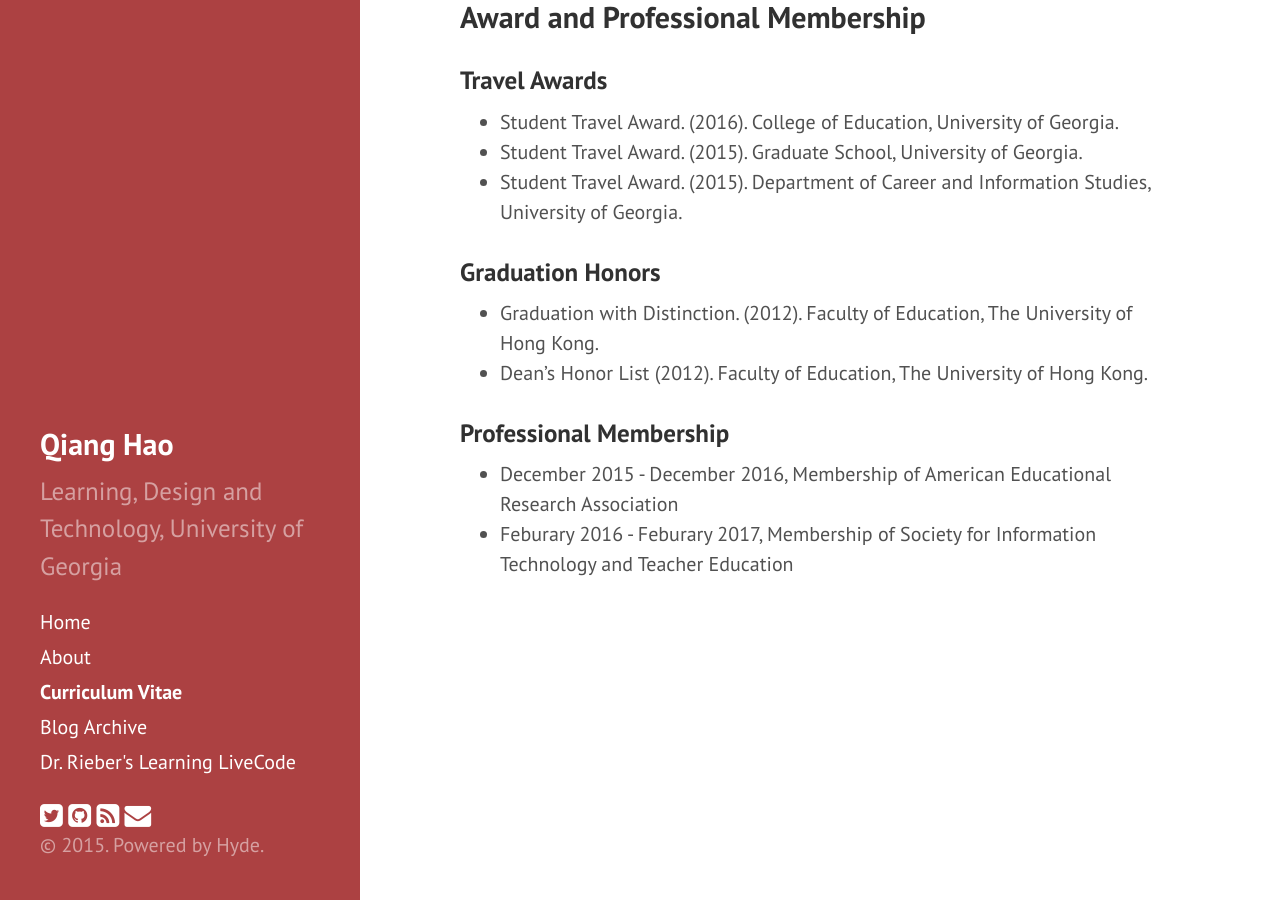
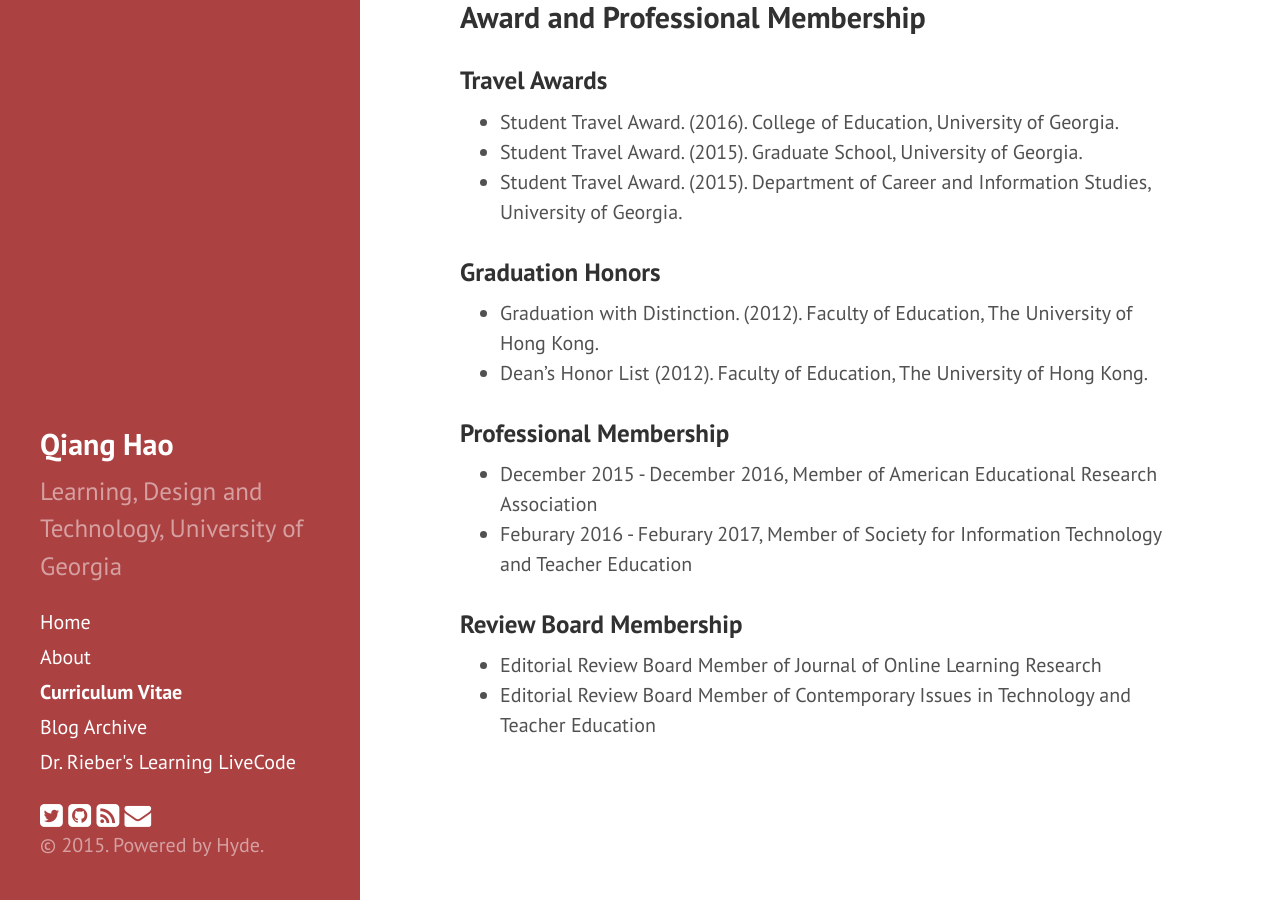
Before and after one commit to Neo-Hao/neo-hao.github.io, a Jekyll site: the page built from cv.md, in a window 1280 px wide and 900 px high, scrolled down 4541 px. Built offline with Jekyll 4.4.1, drawn with Linux system fonts in a browser that asks for light colours; nearby versions of some CDN libraries; Markdown is read by kramdown in place of the engine named in the settings; some of the changed text lies outside the part shown.

Commit message:
Review board membership

```diff
--- a/cv.md
+++ b/cv.md
@@ -60,7 +60,7 @@ title: Curriculum Vitae
 
 * Lu, J., & Hao, Q. (2014). What factors impact on primary school students’ online engagement for learning and entertainment at home. Journal of Computers in Education, 1-18.
 
-### Manuscripts under review
+### Manuscripts under Review
 
 * Hao, Q., Branch, M. R., & Jensen, L. (2015). The Effect of Precommitment on Student Achievement within a Project-Based Learning Environment.
 
@@ -99,6 +93,12 @@ title: Curriculum Vitae
 * Hao, Q. (2015). <a href="https://github.com/Neo-Hao/TwitterHashtagR" target="_blank">Data Collection and Analysis Tool for Twitter</a> [Computer software]. Athens, GA.
 
 * Hao, Q. (2014). <a href="https://github.com/Neo-Hao/Web-Scraping-from-USGSA" target="_blank">Web Scraping Tool for USGSA</a> [Computer software]. Athens, GA.
+
+### Invited Review
+
+* Book Chapters of Examining the Evolution of Gaming and Its Impact on Social, Cultural, and Political Perspectives. Editors: Valentine, K. D. & Jensen, L. J. Publisher: IGI Global.
+
+* One paper from The Journal of Online Learning Research, Association for the Advancement of Computing in Education
 
 ## Teaching Experience
 
@@ -137,5 +137,10 @@ title: Curriculum Vitae
 
 ### Professional Membership
 
-* December 2015 - December 2016, Membership of American Educational Research Association
-* Feburary 2016 - Feburary 2017, Membership of Society for Information Technology and Teacher Education
+* December 2015 - December 2016, Member of American Educational Research Association
+* Feburary 2016 - Feburary 2017, Member of Society for Information Technology and Teacher Education
+
+### Review Board Membership
+
+* Editorial Review Board Member of Journal of Online Learning Research
+* Editorial Review Board Member of Contemporary Issues in Technology and Teacher Education
```
Also changed, not shown: other parts of cv.md (+0 -6 lines).
